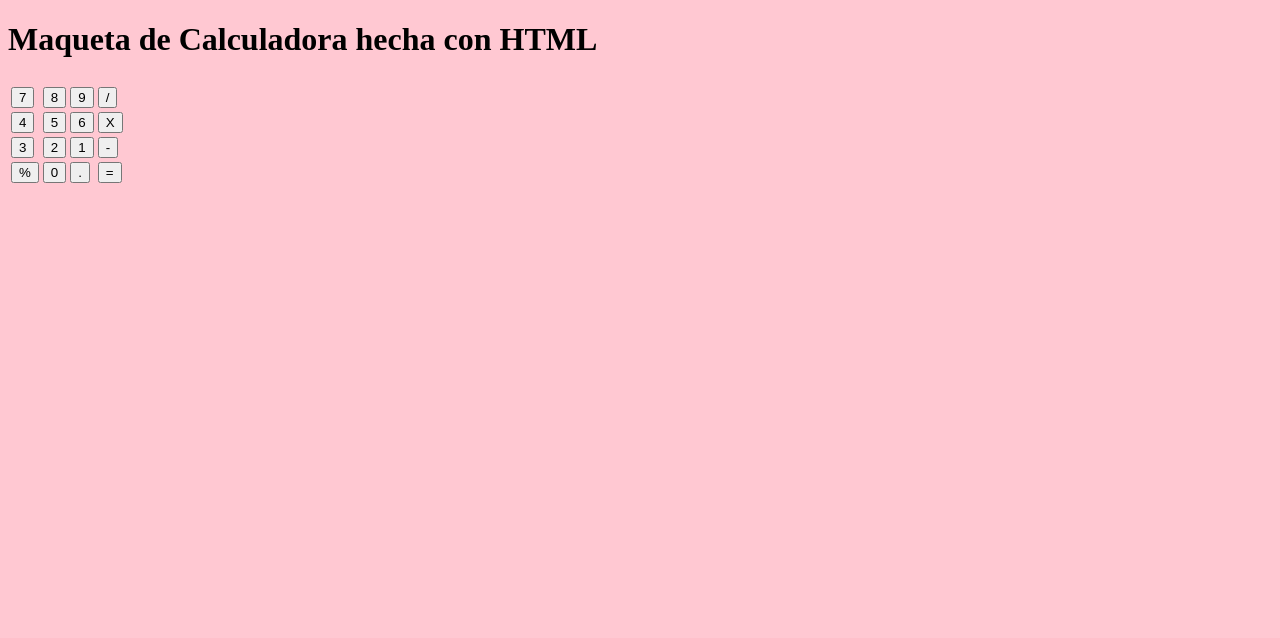
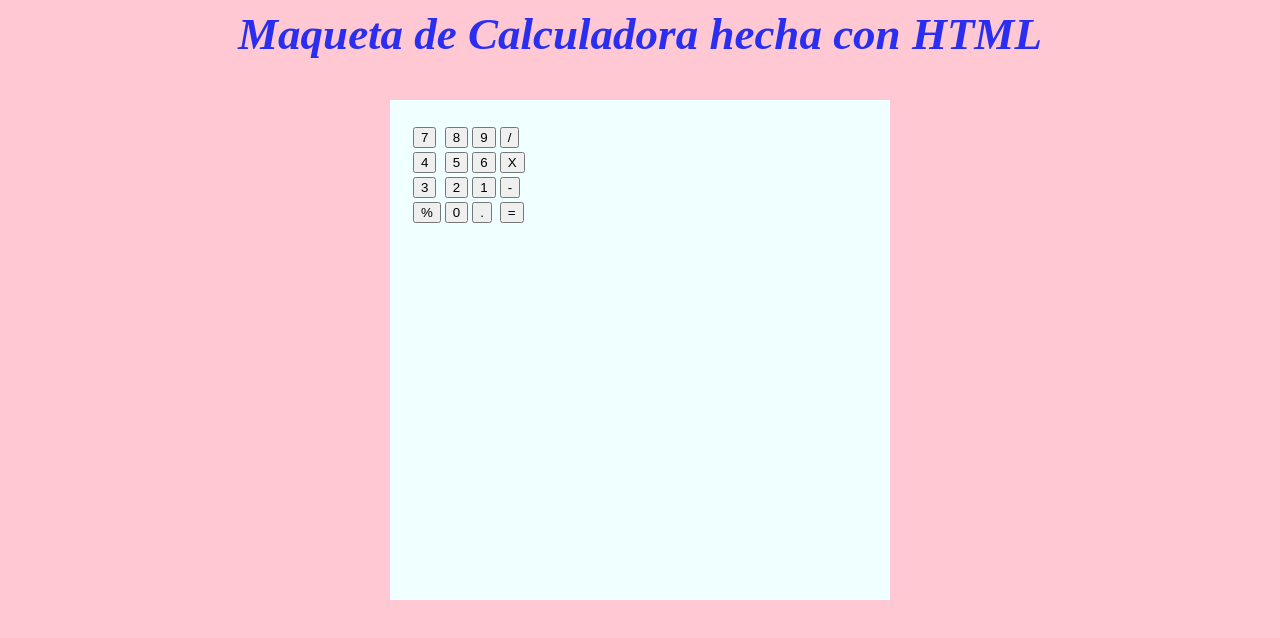
Before and after one commit to Kevin-Borge-Tobar/Maqueta-de-Calculadora, a plain HTML site: page index.html in a window 1280 px wide. Drawn offline with Linux system fonts and the light colour scheme.

Commit message:
es establecen el estilo del titulo y rasgos de la tabla

```diff
--- a/calculator styles.css
+++ b/calculator styles.css
@@ -1,3 +1,24 @@
 /* se establecion un color de fondo para el cuerpo de la página */
 #body{
     background-color:rgb(255, 200, 210);
+    }
+    /* Se establecio el estilo y el tamaño del titulo*/
+    #tit{
+        text-align: center;
+        font-size: 45px;
+        margin:2px auto;
+        width: auto;
+        height: 90px;
+        color: rgb(42, 46, 240);
+        font-style: italic;
+        }
+
+.Calc{
+    display: block;
+    margin:0 auto;
+    padding: 20px;
+    background-color:azure;
+    width: 500px;
+    height: 500px;
+    border: rgb(13, 14, 14);
+    }
```
